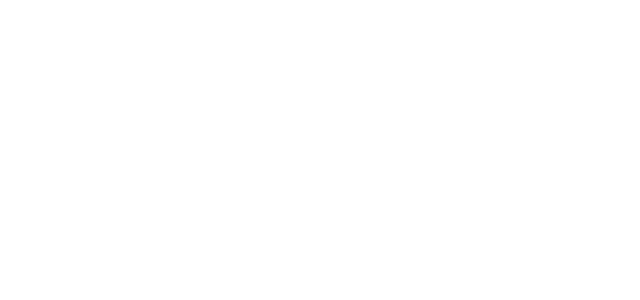
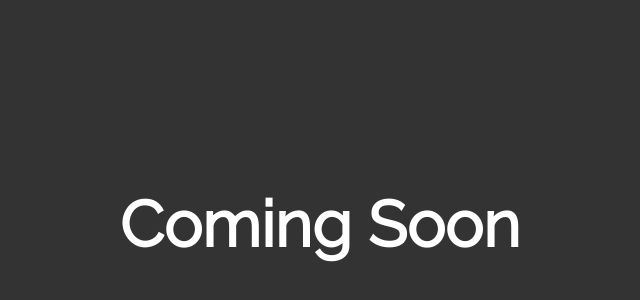
Before and after one commit to seanposton4/Portfolio, a SvelteKit app: page / in a window 1280 px wide. Shown: the part 176-476 px from the top of the page, without its empty margins (320-960 px from the left). Built offline with nearby package versions, Linux system fonts and the light colour scheme.

Commit message:
update site

```diff
--- a/src/app.html
+++ b/src/app.html
@@ -16,13 +16,13 @@
 		body {
 			font-family: 'Raleway', sans-serif;
 			margin: 0;
-			background-color: #fff;
+			background-color: #333;
 			width: 100%;
-			/*height: 100vh;*/
-			/*display: flex;*/
-			/*align-items: center;*/
-			/*justify-content: center;*/
-			/*overflow: hidden;*/
+			height: 100vh;
+			display: flex;
+			align-items: center;
+			justify-content: center;
+			overflow: hidden;
 		}
 	</style>
 </html>
--- a/src/routes/+page.svelte
+++ b/src/routes/+page.svelte
@@ -23,28 +23,28 @@
 
 
 <style>
-.waves-container {
-  position: relative;
-  opacity: 85%;
-  height: 400px;
-}
-.custom-shape-divider-bottom-1689388138 {
-  position: absolute;
-  bottom: 0;
-  left: 0;
-  width: 100%;
-  overflow: hidden;
-  line-height: 0;
-}
-.custom-shape-divider-bottom-1689388138 svg {
-  position: relative;
-  display: block;
-  width: calc(109% + 1.3px);
-  height: 100px;
-}
-.custom-shape-divider-bottom-1689388138 .shape-fill {
-  fill: #333;
-}
+/*.waves-container {*/
+/*  position: relative;*/
+/*  opacity: 85%;*/
+/*  height: 400px;*/
+/*}*/
+/*.custom-shape-divider-bottom-1689388138 {*/
+/*  position: absolute;*/
+/*  bottom: 0;*/
+/*  left: 0;*/
+/*  width: 100%;*/
+/*  overflow: hidden;*/
+/*  line-height: 0;*/
+/*}*/
+/*.custom-shape-divider-bottom-1689388138 svg {*/
+/*  position: relative;*/
+/*  display: block;*/
+/*  width: calc(109% + 1.3px);*/
+/*  height: 100px;*/
+/*}*/
+/*.custom-shape-divider-bottom-1689388138 .shape-fill {*/
+/*  fill: #333;*/
+/*}*/
 
 .hero-text {
   color: white;
```
Also changed, not shown: 1 other file (tests, documents, lock files or other folders).
